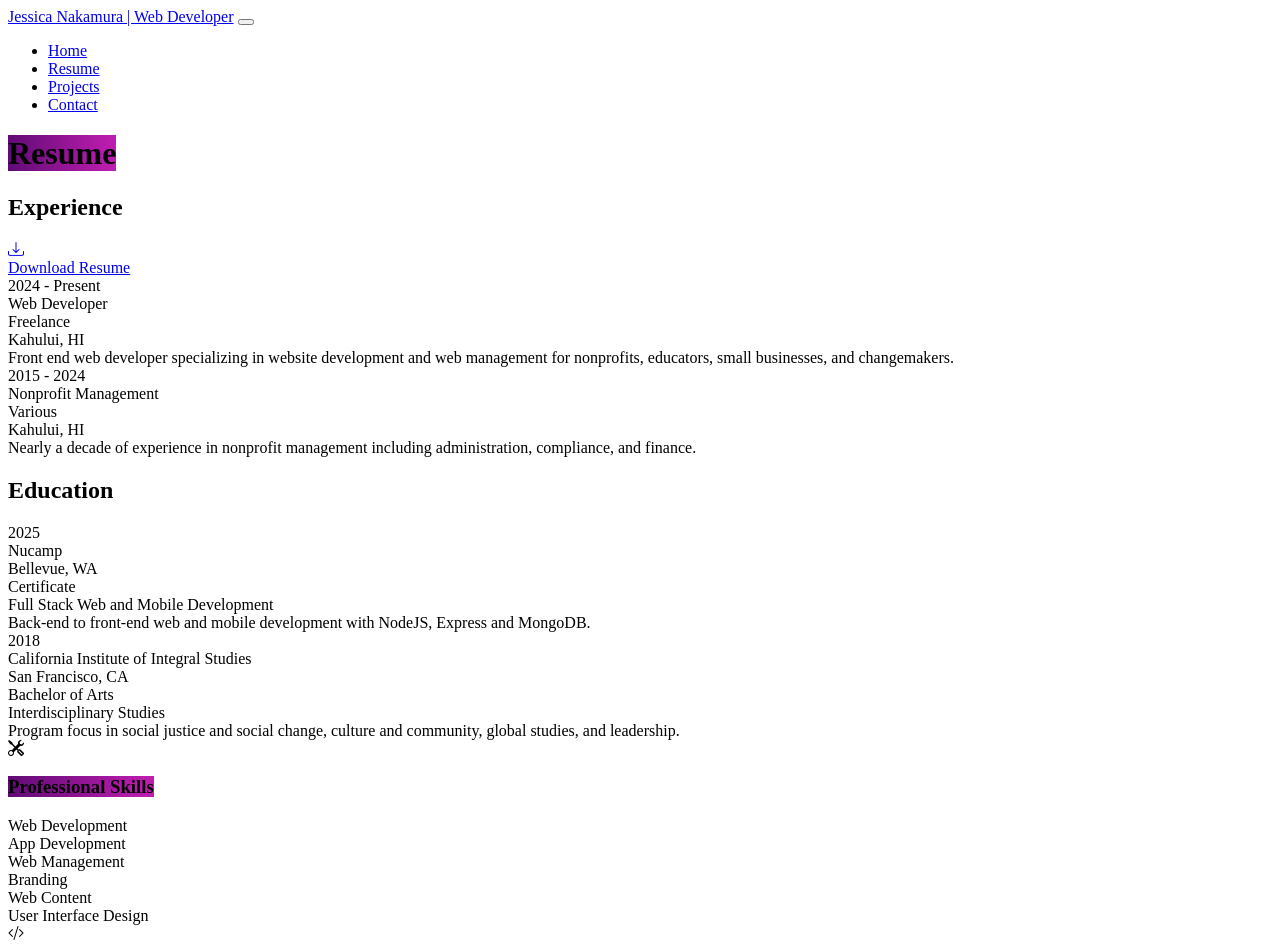
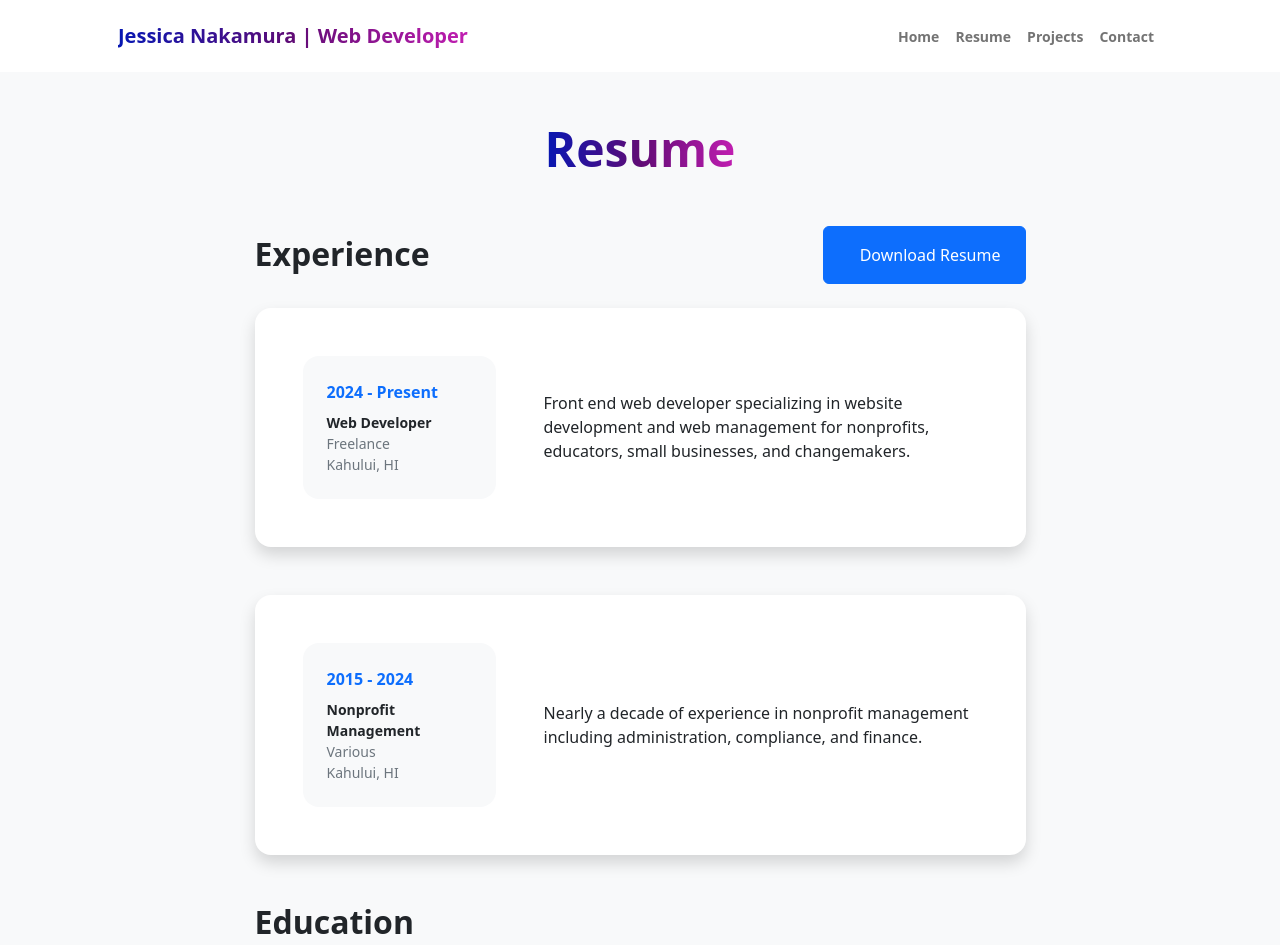
Before and after one commit to jessinaka21/nucamp-portfolio-project, a website built with Parcel: page resume.html in a window 1280 px wide. Shown: the top 945 px of the page. Built offline with nearby package versions, Linux system fonts and the light colour scheme.

Commit message:
Updated Resume layout

```diff
--- a/css/styles.scss
+++ b/css/styles.scss
@@ -1,11 +1,38 @@
 $color-primary: #600b75;
-$color-secondary: #c11eb1;
+$color-secondary: #831778;
 
+body {
+    font-family: 'Plus Jakarta Sans';font-size: 18px;
+}
+
+.fw-bolder {
+  font-weight: 500;
+}
 
 #profile-image {
     margin-left: -30px;
 }
 
-.text-gradient {
-  background-image: linear-gradient(to right, $color-primary, $color-secondary);
+.text-gradient,
+.navtitle {
+    background: linear-gradient(to right, #0617b3, #600b75, #c11eb1);
+    -webkit-background-clip: text;
+    background-clip: text;
+    -webkit-text-fill-color: transparent;
+    text-fill-color: transparent;
 }
+
+.badge {
+  background: linear-gradient(to right, #0617b3, #600b75, #c11eb1);
+}
+
+.btn-outline-dark {
+    background-color: #0617b3;
+    border-color: #0617b3;
+    color: white;
+}
+
+.btn-outline-dark:hover {
+    background-color: #3c014b;
+    border-color: #3c014b;
+}
--- a/index.html
+++ b/index.html
@@ -5,19 +5,19 @@
     <meta name="viewport" content="width=device-width, initial-scale=1.0">
     <link rel="stylesheet" href="node_modules/bootstrap/dist/css/bootstrap.min.css" />
     <title>Jessica Nakamura | Web Developer</title>
-
+<link href='https://fonts.googleapis.com/css?family=Plus Jakarta Sans' rel='stylesheet'>
          <!-- Favicon-->
         <link rel="icon" type="image/x-icon" href="img/favicon.ico" />
 
         <!-- SCSS Stylesheet -->
          <link rel="stylesheet" href="css/styles.scss" />
-</head>
+         </head>
 <body class="d-flex flex-column h-100">
         <main class="flex-shrink-0">
             <!-- Navbar -->
             <nav class="navbar navbar-expand-lg navbar-light bg-white py-3">
                 <div class="container px-5">
-                    <a class="navbar-brand" href="index.html"><span class="fw-bolder text-black">Jessica Nakamura | Web Developer</span></a>
+                    <a class="navbar-brand" href="index.html"><span class="navtitle fw-bolder text-black">Jessica Nakamura | Web Developer</span></a>
                     <button class="navbar-toggler" type="button" data-bs-toggle="collapse" data-bs-target="#navbarSupportedContent" aria-controls="navbarSupportedContent" aria-expanded="false" aria-label="Toggle navigation"><span class="navbar-toggler-icon"></span></button>
                     <div class="collapse navbar-collapse" id="navbarSupportedContent">
                         <ul class="navbar-nav ms-auto mb-2 mb-lg-0 small fw-bolder">
@@ -36,11 +36,11 @@
             <!-- Header text content -->
             <div class="col-sm-6 text-center mb-4 mb-xxl-0">
                 <div class="text-xxl-start">
-                    <div class="badge bg-gradient-primary-to-secondary text-white mb-4"><div class="text-uppercase">Web Development & Management for Nonprofits & other Changemakers</div></div>
+                    <div class="badge text-white mb-4"><div class="text-uppercase">Web Development & Management for Nonprofits & other Changemakers</div></div>
                     <div class="fs-3 fw-light text-muted">Achieving your mission</div>
                     <h1 class="display-3 fw-bolder mb-5"><span class="text-gradient d-inline">starts with your web presence </span></h1>
                     <div class="d-grid gap-3 d-sm-flex justify-content-sm-center justify-content-xxl-start mb-3">
-                        <a class="btn btn-primary btn-lg px-5 py-3 me-sm-3 fs-6 fw-bolder" href="resume.html">Resume</a>
+                        <a class="btn btn-outline-dark btn-lg px-5 py-3 me-sm-3 fs-6 fw-bolder" href="resume.html">Resume</a>
                         <a class="btn btn-outline-dark btn-lg px-5 py-3 fs-6 fw-bolder" href="projects.html">Projects</a>
                     </div>
                 </div>
@@ -91,7 +91,5 @@
         </footer>
      <!-- Bootstrap core JS-->
     <script src="node_modules/bootstrap/dist/js/bootstrap.bundle.js"></script>
-    <!-- Core theme JS-->
-        <script src="js/scripts.js"></script>
 </body>
 </html>
--- a/resume.html
+++ b/resume.html
@@ -1,28 +1,23 @@
 <!DOCTYPE html>
 <html lang="en">
-    <head>
-        <meta charset="utf-8" />
-        <meta name="viewport" content="width=device-width, initial-scale=1, shrink-to-fit=no" />
-        <meta name="description" content="" />
-        <meta name="author" content="" />
-        <title>Resume | Jessica Nakamura</title>
-        <!-- Favicon-->
-        <link rel="icon" type="image/x-icon" href="assets/favicon.ico" />
-        <!-- Custom Google font-->
-        <link rel="preconnect" href="https://fonts.googleapis.com" />
-        <link rel="preconnect" href="https://fonts.gstatic.com" crossorigin />
-        <link href="https://fonts.googleapis.com/css2?family=Plus+Jakarta+Sans:wght@100;200;300;400;500;600;700;800;900&amp;display=swap" rel="stylesheet" />
-        <!-- Bootstrap icons-->
-        <link href="https://cdn.jsdelivr.net/npm/bootstrap-icons@1.8.1/font/bootstrap-icons.css" rel="stylesheet" />
-        <!-- Core theme CSS (includes Bootstrap)-->
-        <link href="css/styles.scss" rel="stylesheet" />
-    </head>
+<head>
+    <meta charset="UTF-8">
+    <meta name="viewport" content="width=device-width, initial-scale=1.0">
+    <link rel="stylesheet" href="node_modules/bootstrap/dist/css/bootstrap.min.css" />
+    <title>Jessica Nakamura | Web Developer</title>
+<link href='https://fonts.googleapis.com/css?family=Plus Jakarta Sans' rel='stylesheet'>
+         <!-- Favicon-->
+        <link rel="icon" type="image/x-icon" href="img/favicon.ico" />
+
+        <!-- SCSS Stylesheet -->
+         <link rel="stylesheet" href="css/styles.scss" />
+         </head>
     <body class="d-flex flex-column h-100 bg-light">
         <main class="flex-shrink-0">
-            <!-- Navigation-->
+        <!-- Navbar -->
             <nav class="navbar navbar-expand-lg navbar-light bg-white py-3">
                 <div class="container px-5">
-                    <a class="navbar-brand" href="index.html"><span class="fw-bolder text-primary">Jessica Nakamura | Web Developer</span></a>
+                    <a class="navbar-brand" href="index.html"><span class="navtitle fw-bolder text-black">Jessica Nakamura | Web Developer</span></a>
                     <button class="navbar-toggler" type="button" data-bs-toggle="collapse" data-bs-target="#navbarSupportedContent" aria-controls="navbarSupportedContent" aria-expanded="false" aria-label="Toggle navigation"><span class="navbar-toggler-icon"></span></button>
                     <div class="collapse navbar-collapse" id="navbarSupportedContent">
                         <ul class="navbar-nav ms-auto mb-2 mb-lg-0 small fw-bolder">
@@ -44,7 +39,7 @@
                         <!-- Experience Section-->
                         <section>
                             <div class="d-flex align-items-center justify-content-between mb-4">
-                                <h2 class="text-primary fw-bolder mb-0">Experience</h2>
+                                <h2 class="text-dark fw-bolder mb-0">Experience</h2>
                                 <!-- Download resume button-->
                                 <!-- Note: Set the link href target to a PDF file within your project-->
                                 <a class="btn btn-primary px-4 py-3" href="#!">
@@ -87,7 +82,7 @@
                         </section>
                         <!-- Education Section-->
                         <section>
-                            <h2 class="text-secondary fw-bolder mb-4">Education</h2>
+                            <h2 class="text-dark fw-bolder mb-4">Education</h2>
                             <!-- Education Card 1-->
                             <div class="card shadow border-0 rounded-4 mb-5">
                                 <div class="card-body p-5">
@@ -184,19 +179,17 @@
             <div class="container px-5">
                 <div class="row align-items-center justify-content-between flex-column flex-sm-row">
                     <div class="col-auto"><div class="small m-0">Copyright &copy; Jessica Nakamura 2025</div></div>
-                    <div class="col-auto">
+                    <!-- Commenting out for now: div class="col-auto">
                         <a class="small" href="#!">Privacy</a>
                         <span class="mx-1">&middot;</span>
                         <a class="small" href="#!">Terms</a>
                         <span class="mx-1">&middot;</span>
                         <a class="small" href="#!">Contact</a>
-                    </div>
+                    </div -->
                 </div>
             </div>
         </footer>
         <!-- Bootstrap core JS-->
         <script src="https://cdn.jsdelivr.net/npm/bootstrap@5.2.3/dist/js/bootstrap.bundle.min.js"></script>
-        <!-- Core theme JS-->
-        <script src="js/scripts.js"></script>
     </body>
 </html>
```
Also changed, not shown: contact.html (added), contacts.html (deleted), 1 other file.
